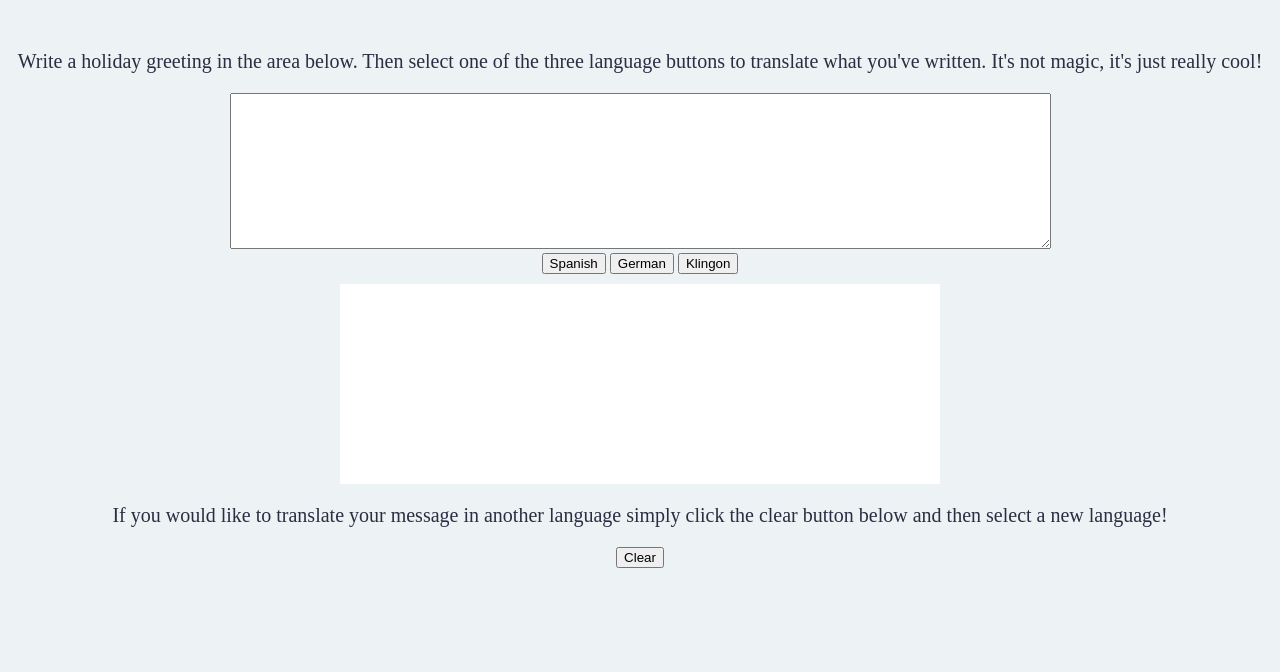
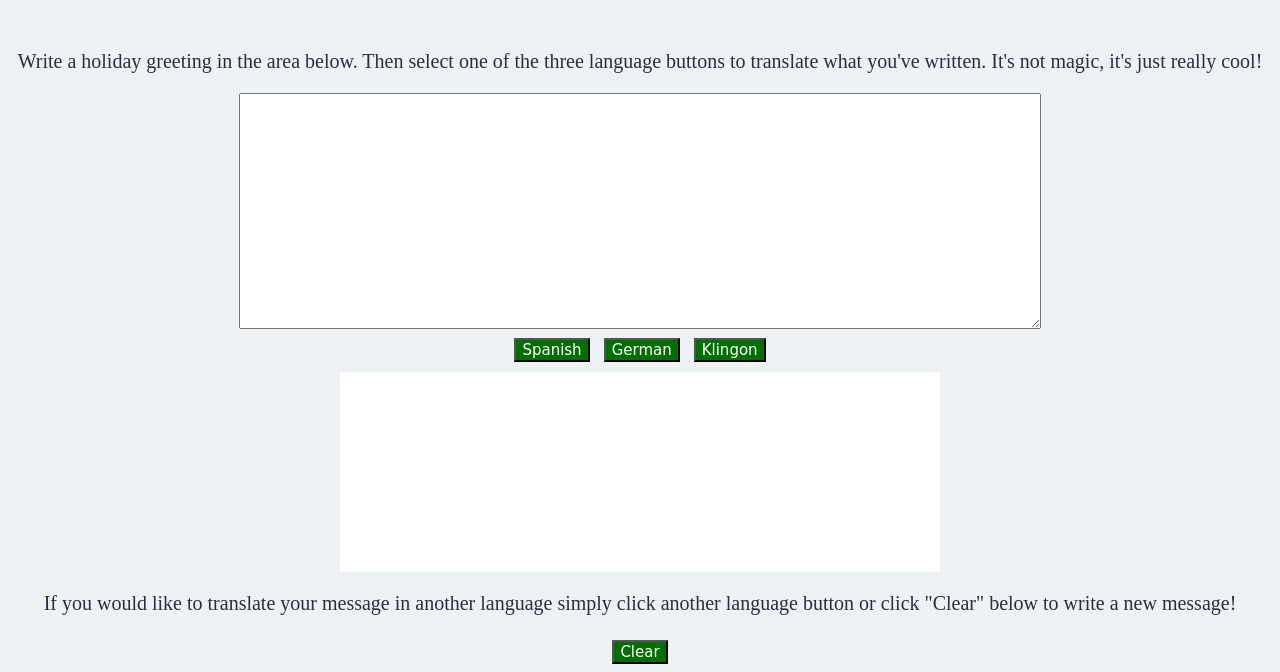
Before and after one commit to AlexOrga/translator, a plain HTML site: page index.html in a window 1280 px wide. Shown: the part 150-822 px from the top of the page. Before the commit the page ends 800 px from the top, so only its background shows below. Drawn offline with Linux system fonts and the light colour scheme.

Commit message:
added styles to the html elements

```diff
--- a/index.html
+++ b/index.html
@@ -11,7 +11,7 @@
     <h1>Holiday Greeting Translator</h1>
     <div class="main-content">
         <p class="instructions">Write a holiday greeting in the area below. Then select one of the three language buttons to translate what you've written. It's not magic, it's just really cool!</p>
-        <textarea id="textArea" name="input" cols=100 rows=10></textarea>
+        <textarea id="textArea" name="input" cols=65 rows=10></textarea>
         <div>
             <button class="button" id="spanishBtn" type="button">Spanish</button>
             <button class="button" id="germanBtn" type="button">German</button>
@@ -21,7 +21,7 @@
 
         </div>
         <div>
-            <p class="instructions">If you would like to translate your message in another language simply click the clear button below and then select a new language!</p>
+            <p class="instructions">If you would like to translate your message in another language simply click another language button or click "Clear" below to write a new message!</p>
             <button class="button" id="clearBtn" type="button">Clear</button>
         </div>
     </div>
--- a/main.css
+++ b/main.css
@@ -3,7 +3,7 @@ body {
 }
 
 h1 {
-    font-family: 'Creepster', cursive;
+    font-family: cursive;
     color: red;
     text-align: center;
     font-size: 5em;
@@ -19,9 +19,23 @@ h1 {
     text-align: center;
 }
 
+.button {
+    font-family: cursive;
+    font-size: 15px;
+    margin: 5px 5px 0;
+    color: white;
+    background-color: rgb(3, 110, 3);
+}
+
+#textArea {
+    font-size: 20px;
+    text-align: center;
+}
+
 #output {
     margin: 10px auto 0;
     width: 600px;
     height: 200px;
     background-color: white;
+    font-size: 20px;
 }
```
